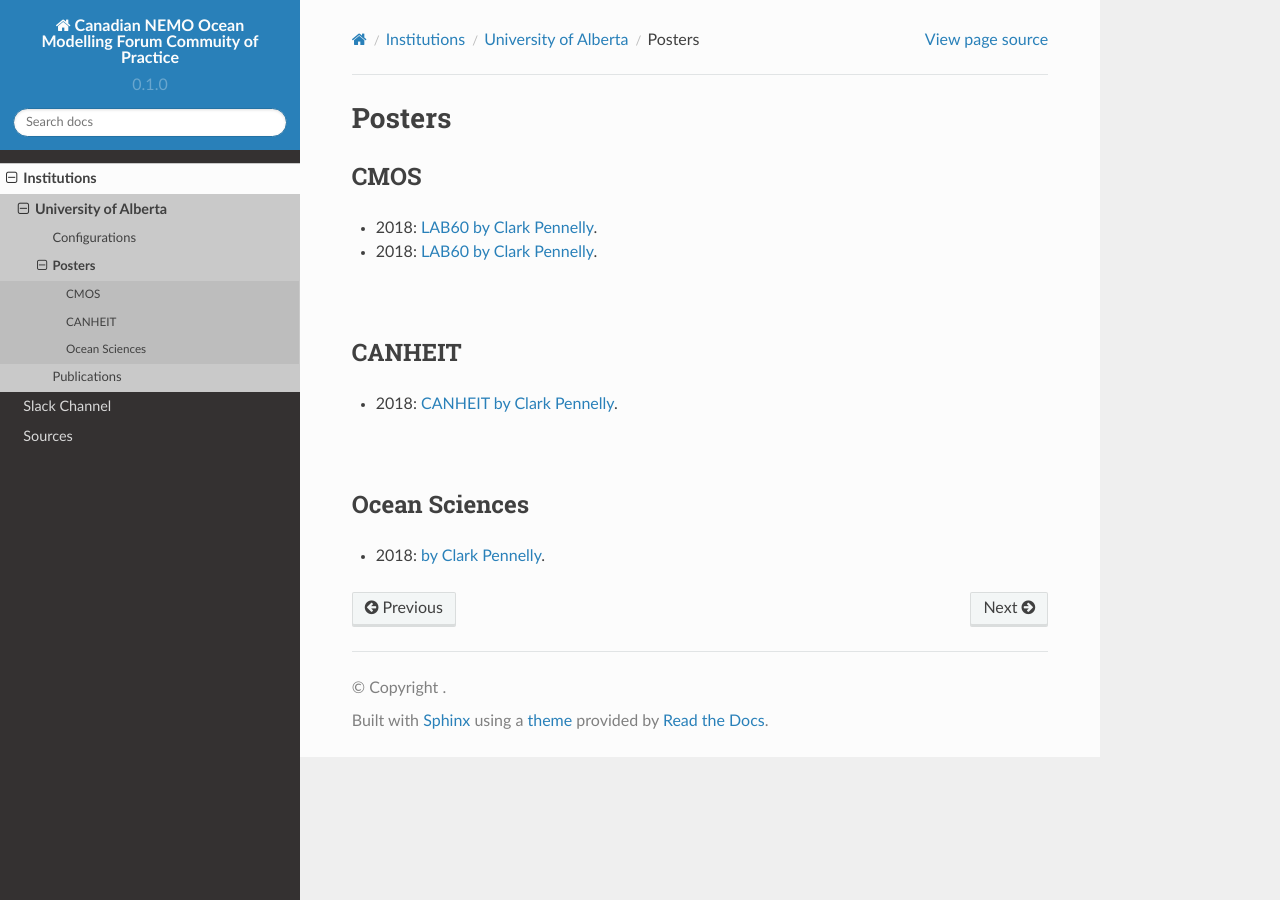
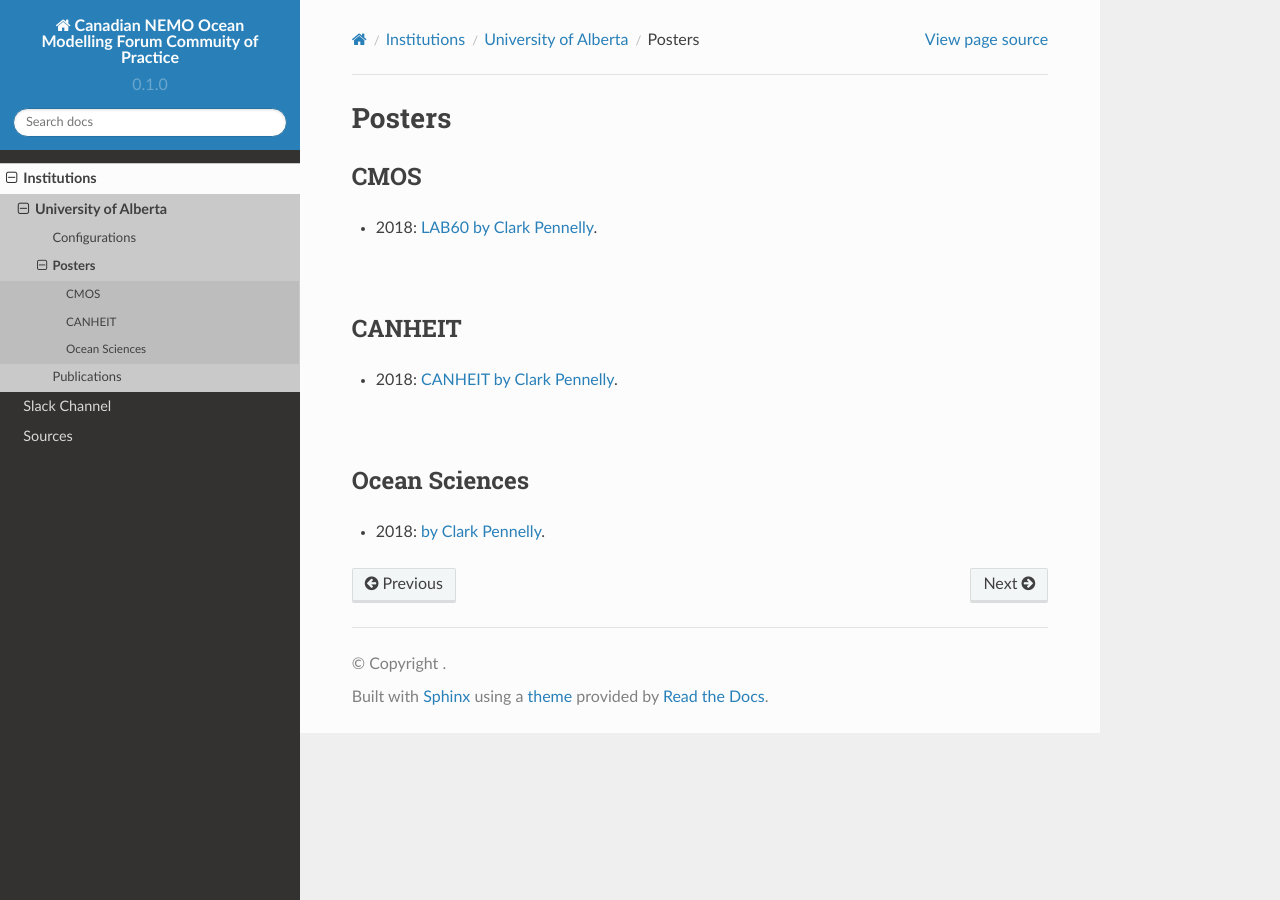
Before and after one commit to UofA-NEMO/Canadian-NEMO-Ocean-Modelling-Forum-Community-of-Practice, a Sphinx documentation site: the page built from docs/Institutions/UofA/Posters/index.rst, in a window 1280 px wide. Built offline with Sphinx 7.4.7 and the Read the Docs theme 2.0.0, drawn with Linux system fonts in a browser that asks for light colours; pages that are not in the unit, such as notebooks, are missing from menus.

Commit message:
Update index.rst

```diff
--- a/docs/Institutions/UofA/Posters/index.rst
+++ b/docs/Institutions/UofA/Posters/index.rst
@@ -5,8 +5,6 @@ CMOS
 ----
 
 - 2018: `LAB60 by Clark Pennelly <../../../_static/_UofA/CMOS_2018_Pennelly_LAB60.pdf>`_.
-
-- 2018: `LAB60 by Clark Pennelly </_static/_UofA/CMOS_2018_Pennelly_LAB60.pdf>`_.
 
 |
 
```
